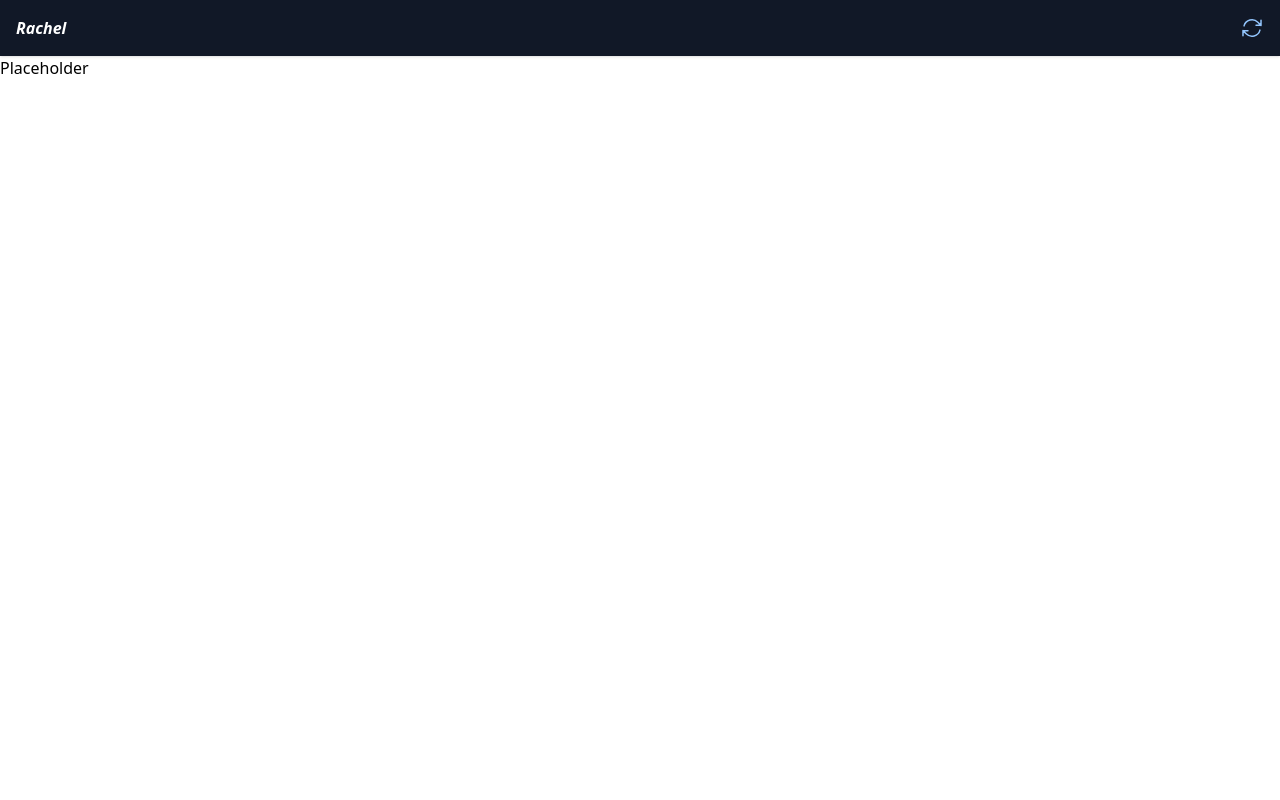
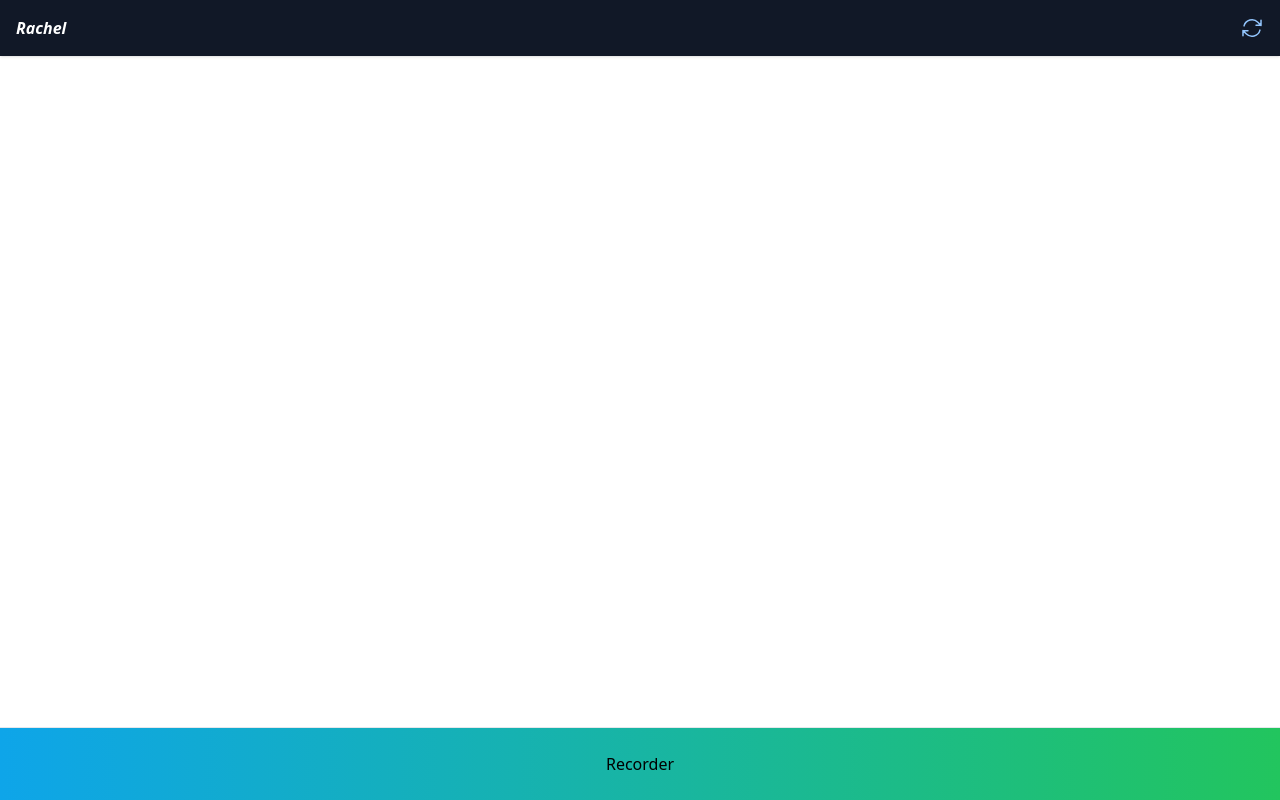
Before and after one commit to sethderrick/RachelChat, a React (Vite) app in the folder frontend/: page / in a window 1280 px wide. Built offline with nearby package versions, Linux system fonts and the light colour scheme; the HTML template or start-up script is replaced by a standard one.

Commit message:
Create Recorder container in Controller

```diff
--- a/frontend/src/components/Controller.tsx
+++ b/frontend/src/components/Controller.tsx
@@ -13,7 +13,12 @@ function Controller() {
     <div className="h-screen overflow-y-hidden">
       <Title setMessages={setMessages} />
       <div className="flex flex-col justify-between h-full overflow-y-scroll pb-96">
-        Placeholder
+        {/* Recorder */}
+        <div className="fixed bottom-0 w-full py-6 border-t text-center bg-gradient-to-r from-sky-500 to-green-500">
+          <div className="flex justify-center items-center w-full">
+            <div>Recorder</div>
+          </div>
+        </div>
       </div>
     </div>
   );
```
